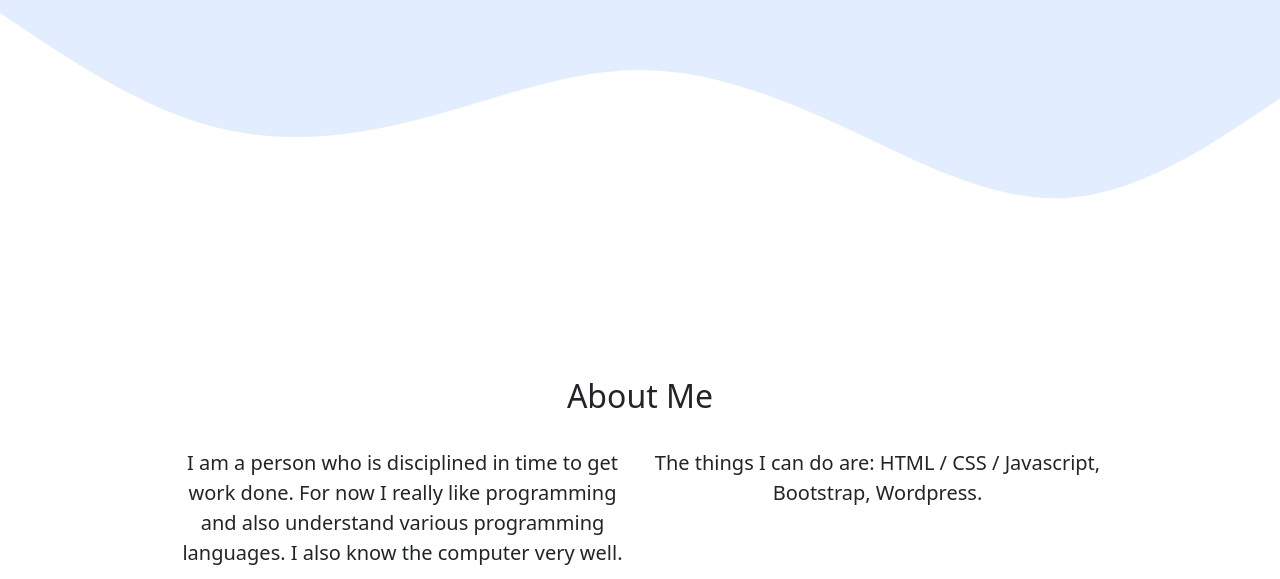
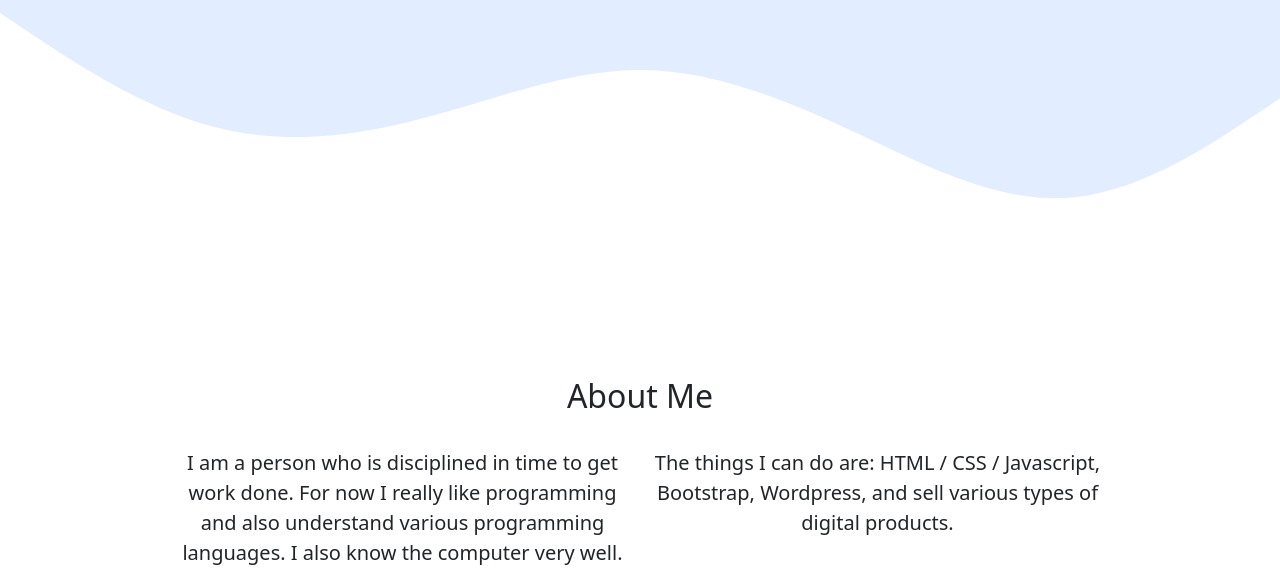
Before and after one commit to fanotonalase/fanotonalase.github.io, a plain HTML site: page index.html in a window 1280 px wide. Shown: the part 373-952 px from the top of the page. Drawn offline with nearby package versions, Linux system fonts and the light colour scheme.

Commit message:
menambah about2

```diff
--- a/index.html
+++ b/index.html
@@ -70,7 +70,7 @@
             <p>I am a person who is disciplined in time to get work done. For now I really like programming and also understand various programming languages. I also know the computer very well.</p>
           </div>
           <div class="col-md-5 mb-3">
-            <p>The things I can do are: HTML / CSS / Javascript, Bootstrap, Wordpress.</p>
+            <p>The things I can do are: HTML / CSS / Javascript, Bootstrap, Wordpress, and sell various types of digital products.</p>
           </div>
         </div>
       </div>
```
